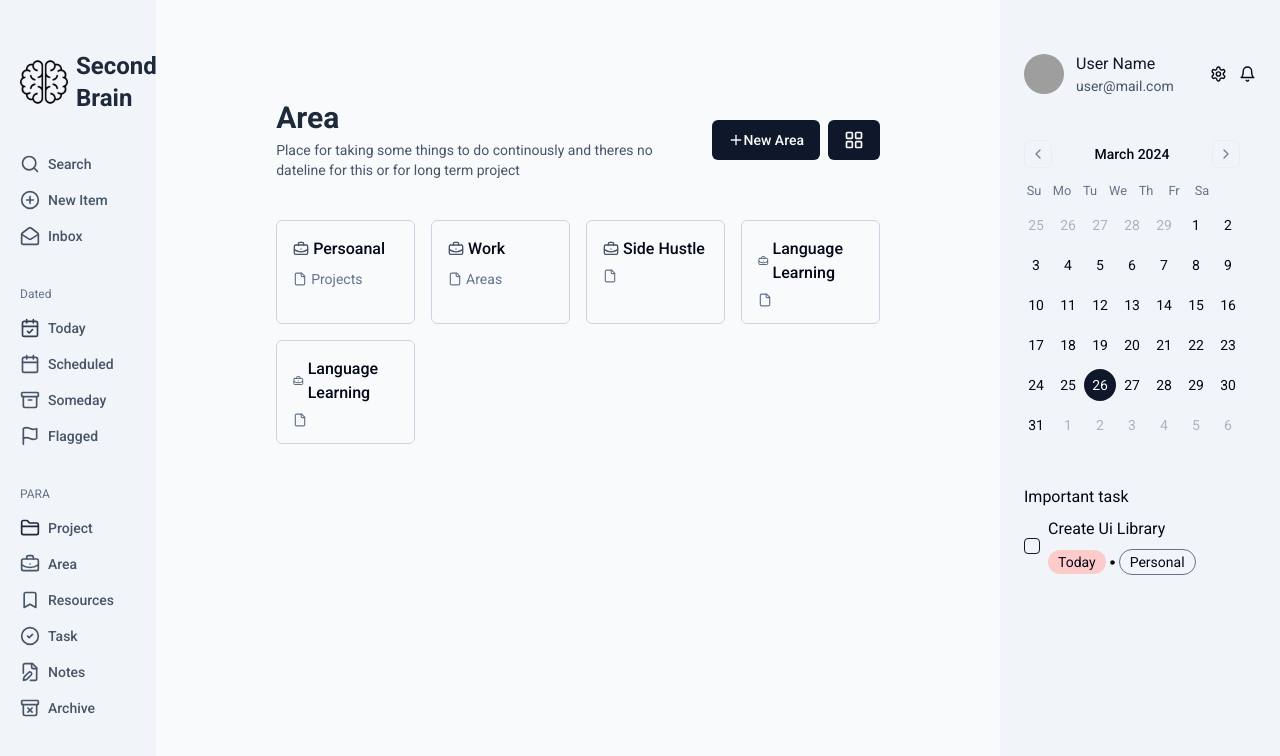
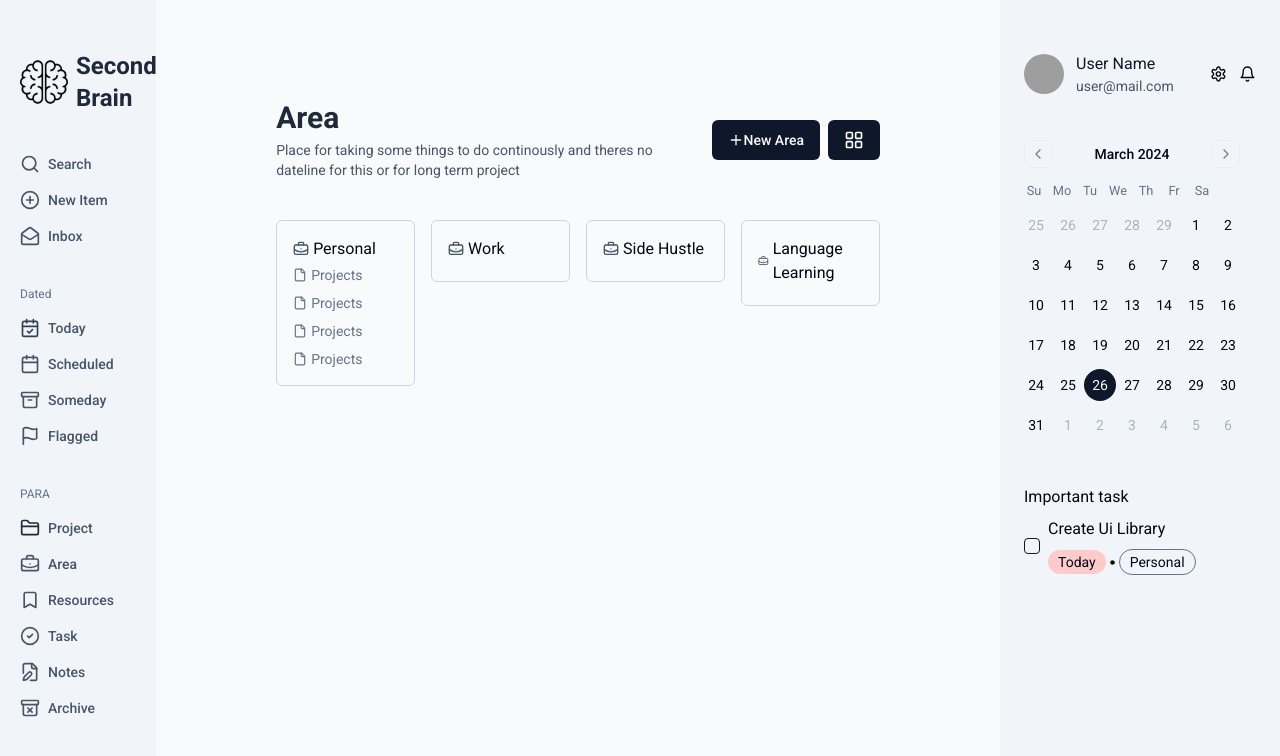
Before and after one commit to wanhasibala/second-brain, a Next.js app: page /area in a window 1280 px wide. Shown: the top 756 px of the page. Built offline with nearby package versions, Linux system fonts and the light colour scheme; grey boxes are pictures that could not be loaded.

Commit message:
fix- area page for the ui

```diff
--- a/app/(dashboard)/area/page.tsx
+++ b/app/(dashboard)/area/page.tsx
@@ -1,7 +1,8 @@
 import { Button } from "@/components/ui/button";
-import { BriefcaseBusiness, File, LayoutGrid,  Plus } from "lucide-react";
+import { BriefcaseBusiness, File, LayoutGrid, Plus } from "lucide-react";
 import { Header } from "../(components)/Header";
 import Link from "next/link";
+import React from "react";
 
 const Page = () => {
   return (
@@ -15,37 +16,49 @@ const Page = () => {
         </Button>
       </Header>
       <div className="grid grid-cols-2 md:grid-cols-3 lg:grid-cols-4 gap-4">
-        <List title="Persoanal" project="Projects" />
-        <List title="Work" project="Areas" />
-        <List title="Side Hustle"  />
-        <List title="Language Learning"  />
-        <List title="Language Learning"  />
+        <List title="Personal">
+          <Project project="Projects" />
+          <Project project="Projects" />
+          <Project project="Projects" />
+          <Project project="Projects" />
+        </List>
+        <List title="Work" />
+        <List title="Side Hustle" />
+        <List title="Language Learning" />
+        {/* <List title="Language Learning" /> */}
       </div>
     </>
   );
 };
 export default Page;
 
-const List = ({ title, project }: { title: string; project: string }) => {
+const List = ({
+  title,
+  children,
+}: {
+  title: string;
+  children: React.ReactNode;
+}) => {
   return (
-    <div className="max-w-[250px]  border border-slate-300  rounded-md ">
-      {/* <div className="w-full h-[120px] bg-slate-200" /> */}
-      <div className="px-4 flex flex-col gap-2 py-4">
-        <div className="flex justify-between items-center font-medium ">
+      <div className="max-w-[250px]  border border-slate-300  rounded-md h-fit px-4 flex flex-col gap-1 py-4">
         <div className="flex gap-1 items-center">
-            <BriefcaseBusiness size={16}  className="text-slate-600" />
+          <BriefcaseBusiness size={16} className="text-slate-600" />
           <p>{title}</p>
         </div>
         {/* <Star size={18} className="text-slate-400" /> */}
+        <div className="flex flex-col gap-2  ">{children}</div>
       </div>
+  );
+};
+
+const Project = ({ project }: { project: string }) => {
+  return (
     <Link
-          className="flex  items-center gap-1  hover:bg-slate-100 w-fit"
+      className="flex  items-center gap-1  hover:bg-slate-100 w-fit "
       href="/"
     >
       <File size={14} className="text-slate-500" />
       <p className="text-sm  text-slate-500">{project}</p>
     </Link>
-      </div>
-    </div>
   );
 };
```
Lines whose indentation alone changed are shown as unchanged.
